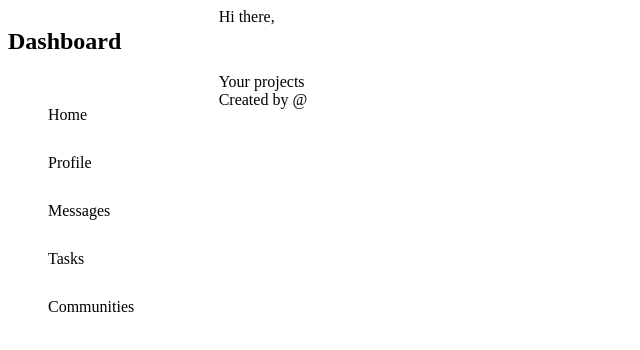
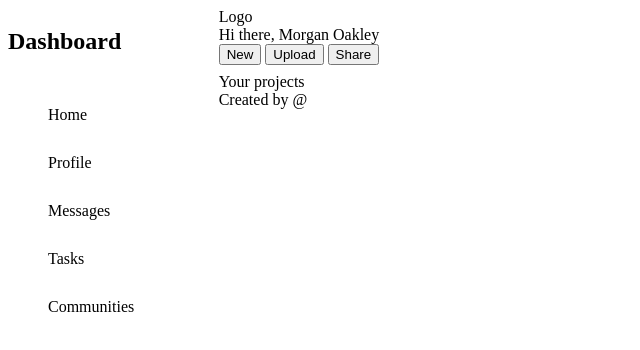
Before and after one commit to OneTooManyln/project_admin_dashboard, a plain HTML site: page index.html in a window 1280 px wide. Shown: the whole page, without its empty margins (0-640 px from the left). Drawn offline with Linux system fonts and the light colour scheme.

Commit message:
Add child elements with content for header

```diff
--- a/index.html
+++ b/index.html
@@ -9,7 +9,19 @@
 </head>
 <body>
     <div class="container">
-        <div class="header">Hi there,</div>
+        <div class="header">
+            <div class="header-container">
+                <div class="left">
+                    <div class="logo">Logo</div>
+                    <div class="welcome">Hi there, Morgan Oakley</div>
+                </div>
+                <div class="right">
+                    <button class="new">New</button>
+                    <button class="upload">Upload</button>
+                    <button class="share">Share</button>
+                </div>
+            </div>
+        </div>
         <div class="sidebar">
             <h2>Dashboard</h2>
             <ul>
```
